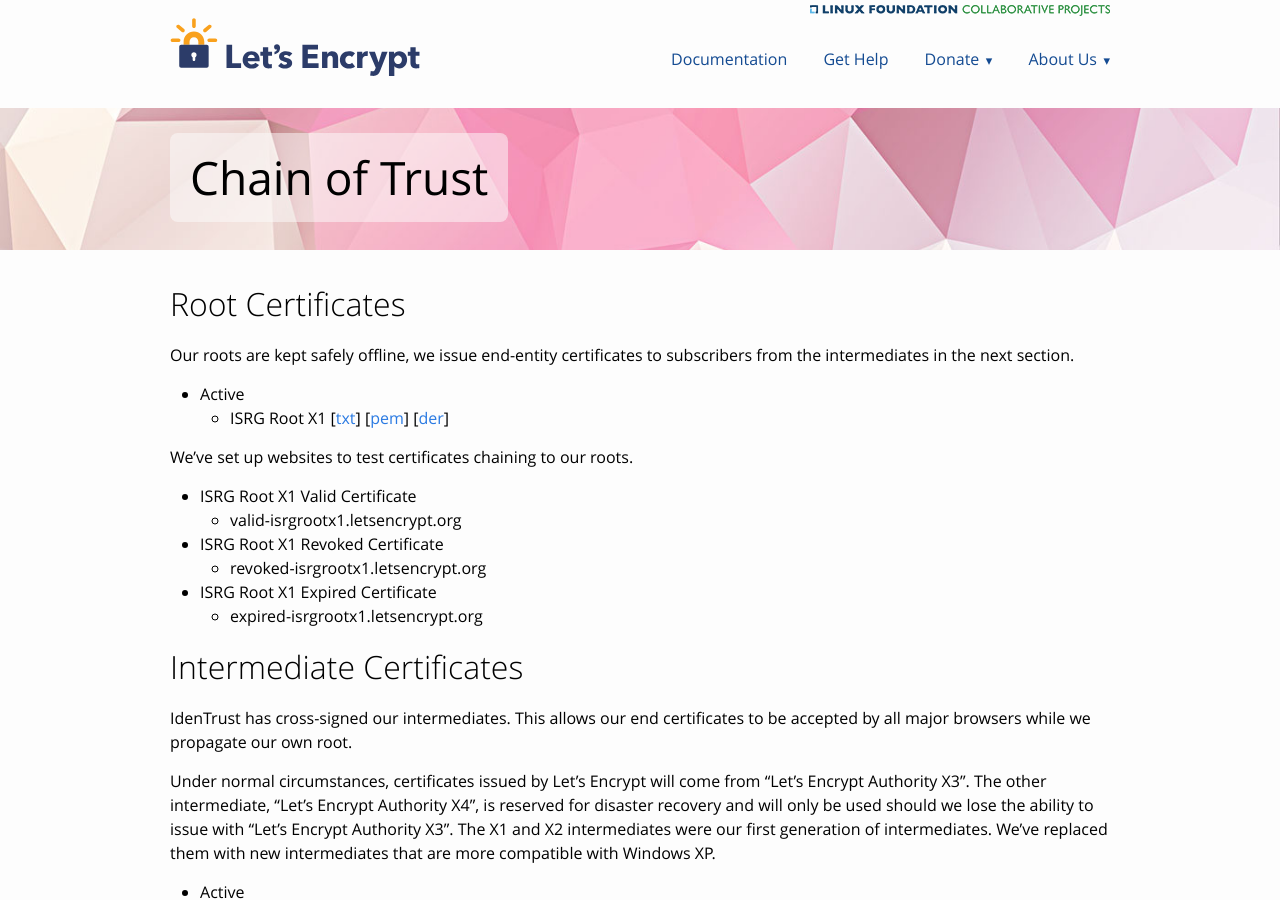
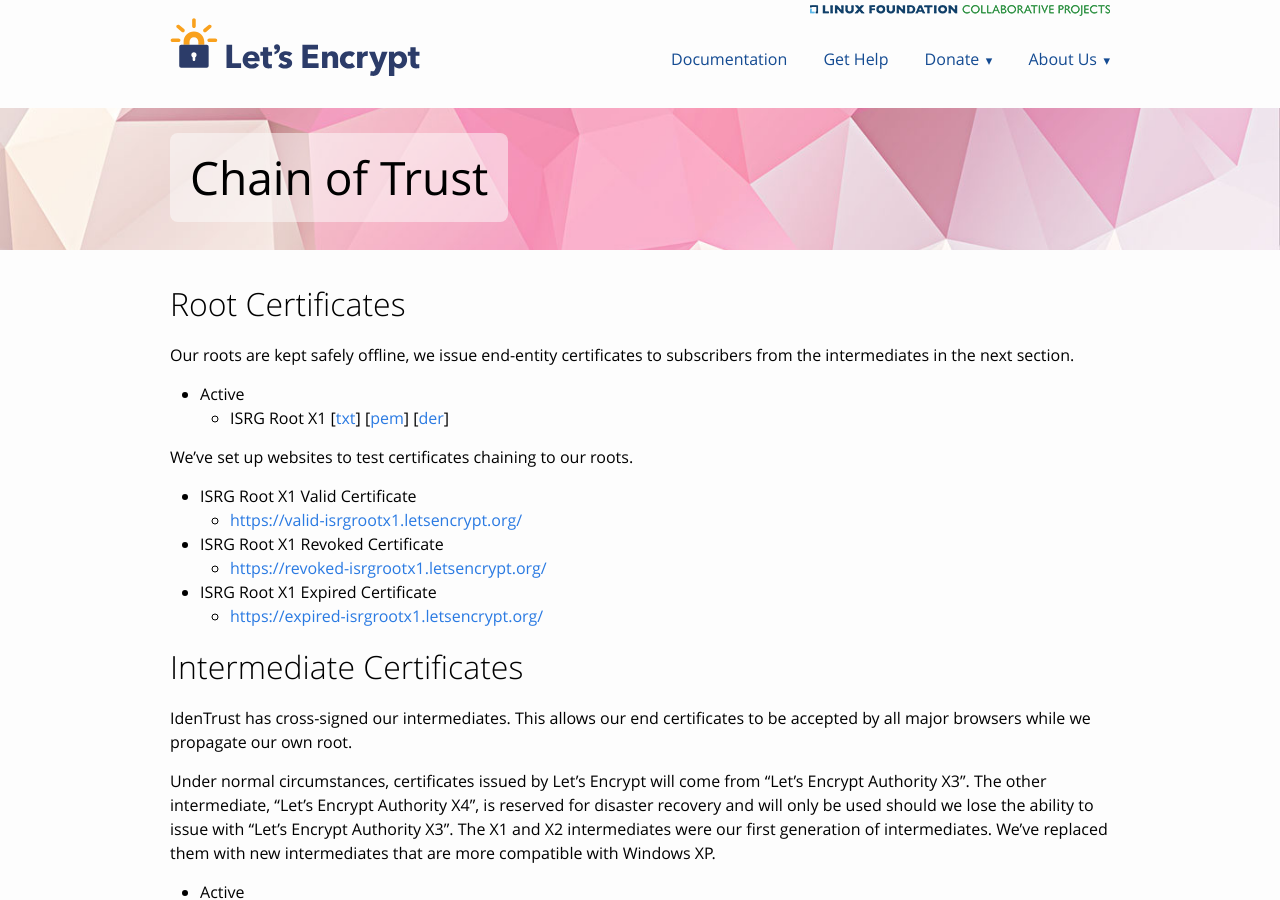
Before and after one commit to snowman1120/website, a Jekyll site: the page built from certificates.md, in a window 1280 px wide and 900 px high. Built offline with Jekyll 4.4.1, drawn with Linux system fonts in a browser that asks for light colours; part of the change alters nothing that is shown.

Commit message:
Fix links on certificates page.

```diff
--- a/certificates.md
+++ b/certificates.md
@@ -15,11 +15,11 @@ Our roots are kept safely offline, we issue end-entity certificates to subscribe
 We've set up websites to test certificates chaining to our roots.
 
 * ISRG Root X1 Valid Certificate
-  * valid-isrgrootx1.letsencrypt.org
+  * [https://valid-isrgrootx1.letsencrypt.org/](https://valid-isrgrootx1.letsencrypt.org/)
 * ISRG Root X1 Revoked Certificate
-  * revoked-isrgrootx1.letsencrypt.org
+  * [https://revoked-isrgrootx1.letsencrypt.org/](https://revoked-isrgrootx1.letsencrypt.org/)
 * ISRG Root X1 Expired Certificate
-  * expired-isrgrootx1.letsencrypt.org
+  * [https://expired-isrgrootx1.letsencrypt.org/](https://expired-isrgrootx1.letsencrypt.org/)
 
 # Intermediate Certificates
 
```
